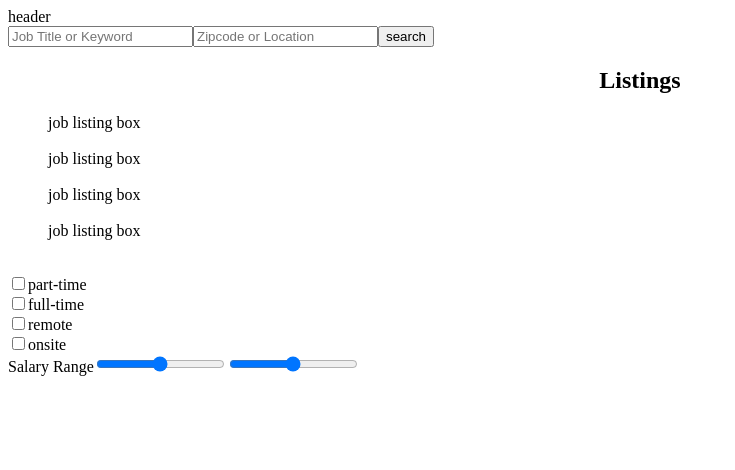
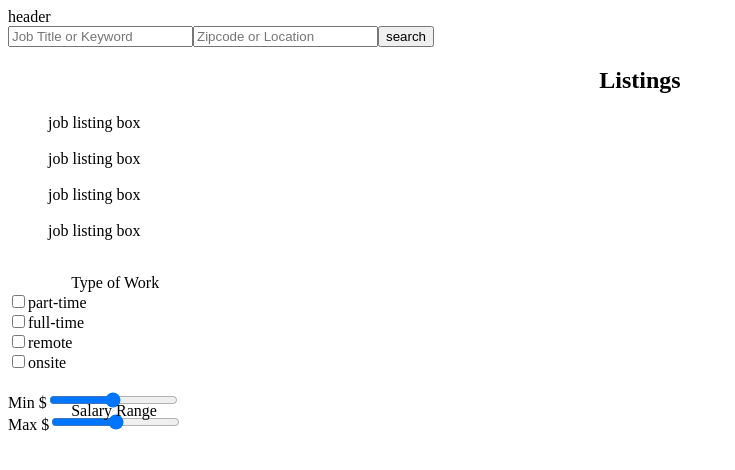
Before and after one commit to Atlantic-Web-Consultancy/JobSite, a React app: page / in a window 1280 px wide. Shown: the top 470 px of the page, without its empty margins (0-735 px from the left). Built offline with nearby package versions, Linux system fonts and the light colour scheme; the HTML template or start-up script is replaced by a standard one.

Commit message:
freeze commit

```diff
--- a/src/components/ed-componenets/JobListings.jsx
+++ b/src/components/ed-componenets/JobListings.jsx
@@ -52,28 +52,35 @@ function JobListings() {
         <div id="filter-wrapper">
           <div style={{textAlign: "left"}}>
             <Form>
+            <Form.Label style={{position: "relative", left: "5%"}}>Type of Work</Form.Label>
             {['checkbox'].map((type) => (
-              <div key={`inline-${type}`} className="mb-3">
+              <div id="checkboxes" key={`inline-${type}`} className="mb-3">
                 <Form.Check inline label="part-time" name="full-time" type={type} id={`inline-${type}-1`} />
                 <Form.Check inline label="full-time" name="onsite" type={type} id={`inline-${type}-2`} />
               </div>
             ))}
             {['checkbox'].map((type) => (
-              <div key={`inline-${type}`} className="mb-3">
+              <div id="checkboxes" key={`inline-${type}`} className="mb-3">
                 <Form.Check inline label="remote" name="full-time" type={type} id={`inline-${type}-1`} />
                 <Form.Check inline label="onsite" name="onsite" type={type} id={`inline-${type}-2`} />
               </div>
             ))}
             </Form>
-          </div>
-          <div id="filter-box">
+
             <Form>
               <Form.Group controlId="formBasicRange">
-                <Form.Label>Salary Range</Form.Label>
-                <Form.Control id="formSlider" type="range" name="salaryMin" value={salaryMin} onChange={handleChange}/>
-                <Form.Control id="formSlider" type="range" name="salaryMax" value={salaryMax} onChange={handleChange}/>
+                <Form.Label style={{position: "relative", top: "30px", left: "5%", textAlign: "center"}}>Salary Range</Form.Label>
+                <div id="slider-box">
+                  <Form.Label id="slider-labels">Min $</Form.Label>
+                  <Form.Control id="formSlider" type="range" name="salaryMin" value={salaryMin} onChange={handleChange}/>
+                </div>
+                <div id="slider-box">
+                  <Form.Label id="slider-labels">Max $</Form.Label>
+                  <Form.Control id="formSlider" type="range" name="salaryMax" value={salaryMax} onChange={handleChange}/>
+                </div>
               </Form.Group>
             </Form>
+
           </div>
         </div>
       </div>
```
Also changed, not shown: 1 other file (tests, documents, lock files or other folders).
